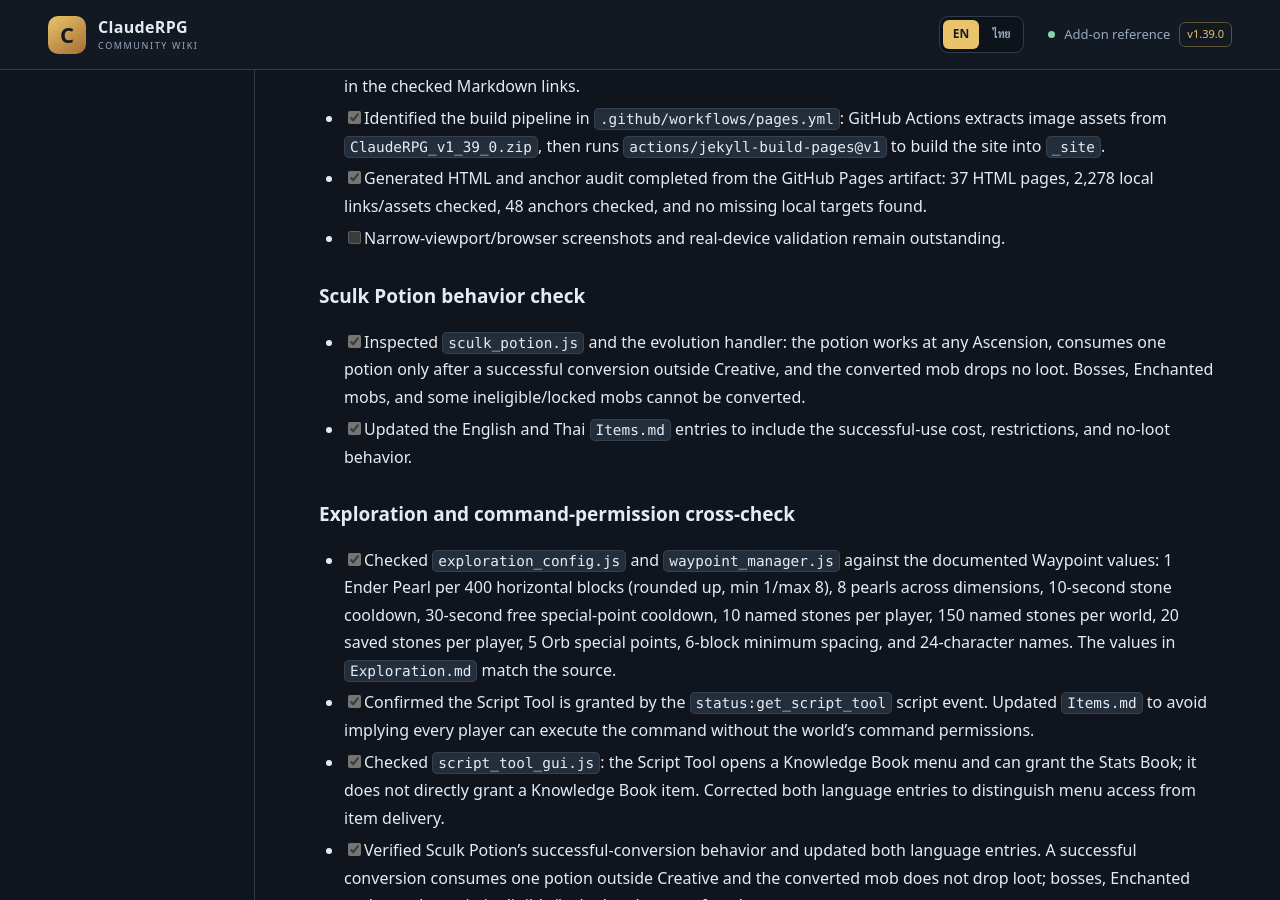
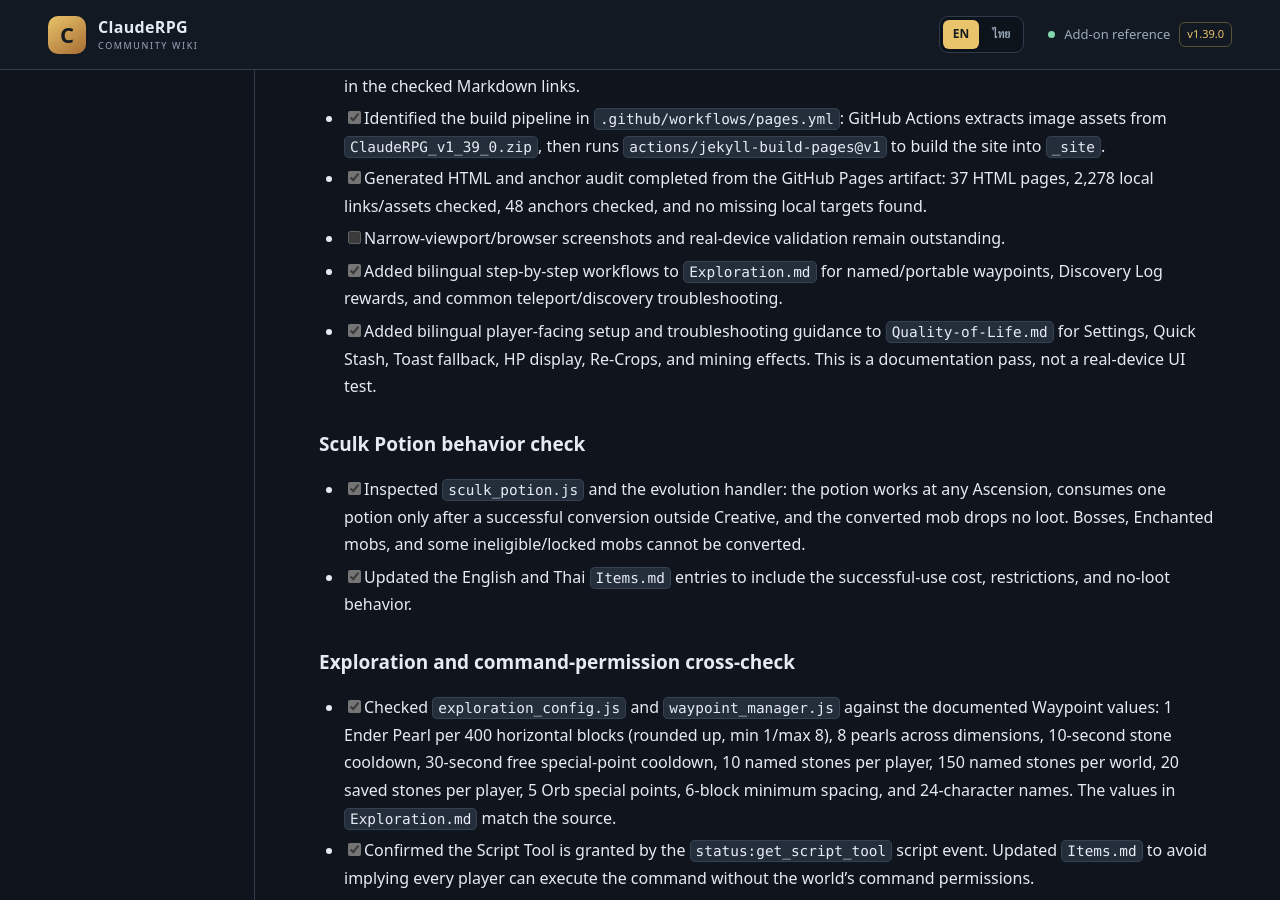
Before and after one commit to miniTorch25/ClaudeRPG-Wiki-V2, a Jekyll site: the page built from CONTENT-GAP-AUDIT.md, in a window 1280 px wide and 900 px high, scrolled down 4737 px. Built offline with Jekyll 4.4.1, drawn with Linux system fonts in a browser that asks for light colours; our own code applies the rules of GitHub Pages for plain Markdown files; some of the changed text lies outside the part shown.

Commit message:
Track Exploration and QoL workflow coverage

```diff
--- a/CONTENT-GAP-AUDIT.md
+++ b/CONTENT-GAP-AUDIT.md
@@ -107,6 +107,8 @@ The v1.39.0 addon package was retrieved from the Library and inspected directly.
 - [x] Identified the build pipeline in `.github/workflows/pages.yml`: GitHub Actions extracts image assets from `ClaudeRPG_v1_39_0.zip`, then runs `actions/jekyll-build-pages@v1` to build the site into `_site`.
 - [x] Generated HTML and anchor audit completed from the GitHub Pages artifact: 37 HTML pages, 2,278 local links/assets checked, 48 anchors checked, and no missing local targets found.
 - [ ] Narrow-viewport/browser screenshots and real-device validation remain outstanding.
+- [x] Added bilingual step-by-step workflows to `Exploration.md` for named/portable waypoints, Discovery Log rewards, and common teleport/discovery troubleshooting.
+- [x] Added bilingual player-facing setup and troubleshooting guidance to `Quality-of-Life.md` for Settings, Quick Stash, Toast fallback, HP display, Re-Crops, and mining effects. This is a documentation pass, not a real-device UI test.
 
 
 
@@ -163,6 +165,7 @@ Use these labels in editorial notes while drafting:
 - [x] Verified progression formulas against v1.39.0 source: XP thresholds use the normal +25 step through Level 100 and 60% of that step afterward; awarded XP is rounded to a whole number (minimum 1); Prestige/Ascension costs use `floor` before applying caps; stat caps use `Math.round(base × capMultiplier)`; Perk values are rounded to two decimals and each pick keeps its pick-time strength.
 - [x] Added a bilingual pre-Prestige checklist to `Progression.md`, covering cap verification, Sigil preparation, reset expectations, Perk selection, and post-reset equipment requirements.
 - [ ] Expand remaining key pages with step-by-step player workflows.
+- [x] Added player workflows to Exploration and Quality of Life; remaining high-priority gaps include deeper Mob Evolution/Bosses guidance, Achievements/Guide Quest navigation, Admin permission guidance, and the remaining custom-item behavior audit.
 - [x] Added bilingual step-by-step workflows to the Chorus Echo, Resonance, Transcend, and Fusion pages; broader player workflow coverage remains incomplete.
 - [ ] Keep English and Thai explanations aligned wherever both are provided.
 - [x] Compared all 35 recipe JSON definitions with the English and Thai item tables. Found and corrected one recipe-count mismatch: Stats Book requires 4 Sticks (not 1). Remaining recipe summaries matched the JSON ingredient/method/output definitions.
```
